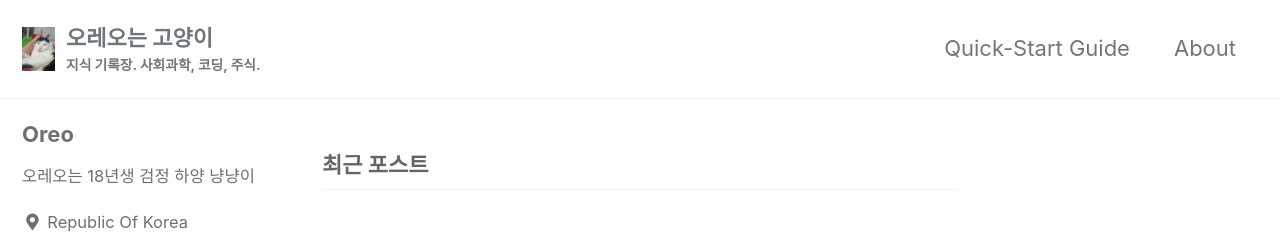
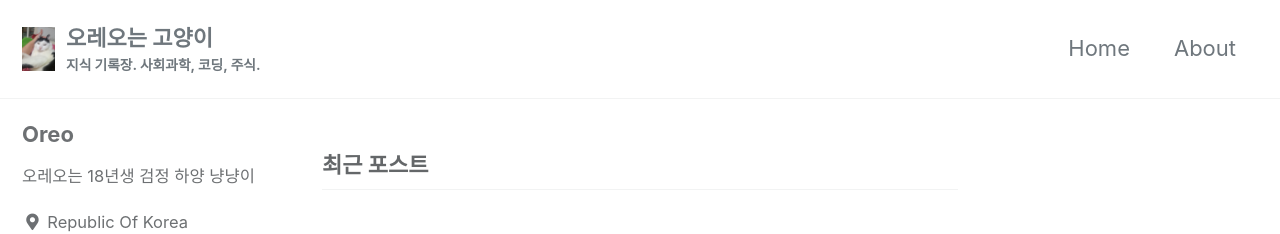
Before and after one commit to nekonoyume/nekonoyume.github.io, a Jekyll site: the page built from index.html, in a window 1280 px wide. Shown: the top 234 px of the page. Built offline with Jekyll 4.4.1, drawn with Linux system fonts in a browser that asks for light colours; cached includes are drawn as plain includes; the list of posts is cut into pages by our own code.

```diff
--- a/_data/navigation.yml
+++ b/_data/navigation.yml
@@ -1,7 +1,7 @@
 # main links
 main:
-  - title: "Quick-Start Guide"
-    url: https://mmistakes.github.io/minimal-mistakes/docs/quick-start-guide/
+  - title: "Home"
+    url: /
   - title: "About"
     url: /about/
   # - title: "Sample Posts"
```
Also changed, not shown: To Make Blog.md (added, +5 -0 lines).
